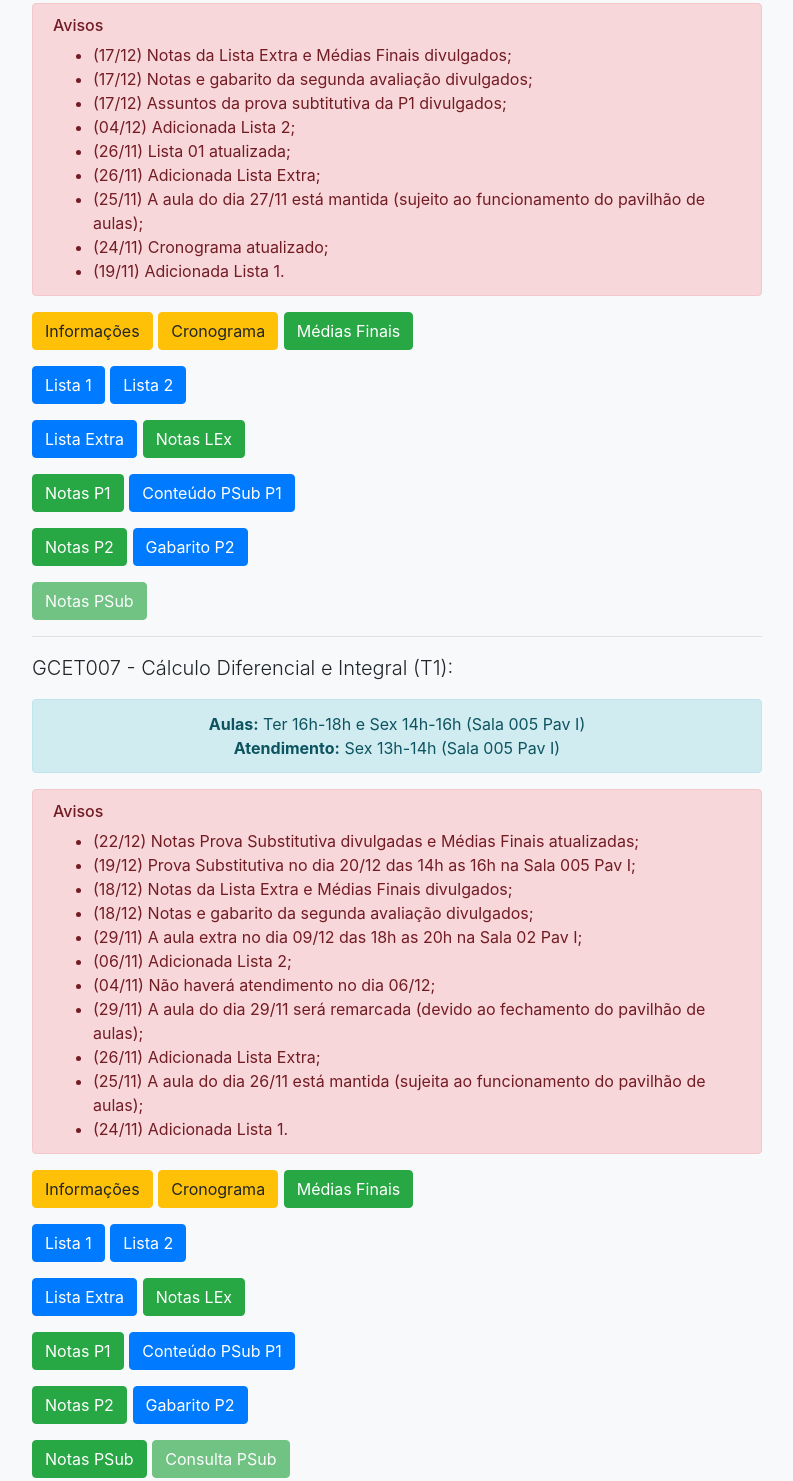
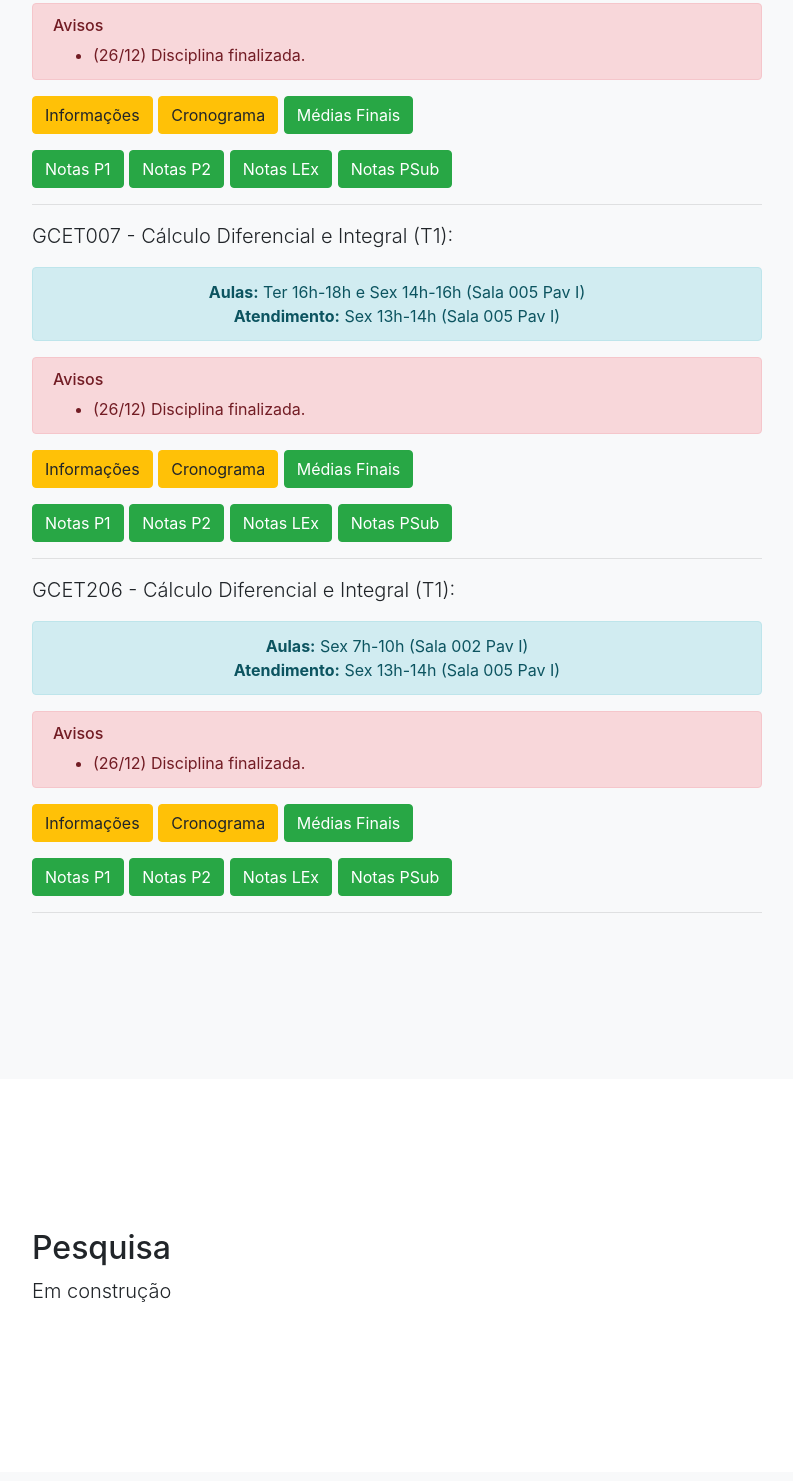
Before and after one commit to jtagomes/jtagomes.github.io, a website with bundled scripts: page index.html in a window 1280 px wide. Shown: the part 1573-3054 px from the top of the page, without its empty margins (243-1036 px from the left). Built offline with nearby package versions, Linux system fonts and the light colour scheme.

Commit message:
Update index.html

```diff
--- a/index.html
+++ b/index.html
@@ -123,15 +123,7 @@ Também possui experiência / interesse em Teoria de Grafos, Teoria do Transport
 <div class="alert alert-danger" role="alert">
 <h6 class="alert-heading">Avisos</h6>
 <ul style="margin:0;">
-<li>(17/12) Notas da Lista Extra e Médias Finais divulgados;</li>
-<li>(17/12) Notas e gabarito da segunda avaliação divulgados;</li>
-<li>(17/12) Assuntos da prova subtitutiva da P1 divulgados;</li>
-<li>(04/12) Adicionada Lista 2;</li>
-<li>(26/11) Lista 01 atualizada;</li>
-<li>(26/11) Adicionada Lista Extra;</li>
-<li>(25/11) A aula do dia 27/11 está mantida (sujeito ao funcionamento do pavilhão de aulas);</li>
-<li>(24/11) Cronograma atualizado;</li>
-<li>(19/11) Adicionada Lista 1.</li>
+<li>(26/12) Disciplina finalizada.</li>
 </ul>
 </div>
 
@@ -141,23 +133,10 @@ Também possui experiência / interesse em Teoria de Grafos, Teoria do Transport
 <a class="btn btn-success" role="button" href="gcet006/Médias Finais.pdf">Médias Finais</a>
 </p>
 <p class="lead">
-<a class="btn btn-primary" role="button" href="gcet006/Lista 01.pdf">Lista 1</a>
-<a class="btn btn-primary" role="button" href="gcet006/Lista 02.pdf">Lista 2</a>
-</p>
-<p class="lead">
-<a class="btn btn-primary" role="button" href="gcet006/Lista Extra.pdf">Lista Extra</a>
+<a class="btn btn-success" role="button" href="gcet006/Notas Prova 01.pdf">Notas P1</a>
+<a class="btn btn-success" role="button" href="gcet006/Notas Prova 02.pdf">Notas P2</a>
 <a class="btn btn-success" role="button" href="gcet006/Notas Lista Extra.pdf">Notas LEx</a>
-</p>
-<p class="lead">
-<a class="btn btn-success" role="button" href="gcet006/Notas Prova 01.pdf">Notas P1</a>
-<a class="btn btn-primary" role="button" href="gcet006/Assuntos PSub.pdf">Conteúdo PSub P1</a>
-</p>
-<p class="lead">
-<a class="btn btn-success" role="button" href="gcet006/Notas Prova 02.pdf">Notas P2</a>
-<a class="btn btn-primary" role="button" href="gcet006/Gabarito Prova 02.pdf">Gabarito P2</a>
-</p>
-<p class="lead">
-<a class="btn btn-success disabled" role="button" href="gcet006/Notas Prova Sub.pdf">Notas PSub</a>
+<a class="btn btn-success" role="button" href="gcet006/Notas Prova Sub.pdf">Notas PSub</a>
 </p>
 
 <hr>
@@ -171,17 +150,7 @@ Também possui experiência / interesse em Teoria de Grafos, Teoria do Transport
 <div class="alert alert-danger" role="alert">
 <h6 class="alert-heading">Avisos</h6>
 <ul style="margin:0;">
-<li>(22/12) Notas Prova Substitutiva divulgadas e Médias Finais atualizadas;</li>
-<li>(19/12) Prova Substitutiva no dia 20/12 das 14h as 16h na Sala 005 Pav I;</li>
-<li>(18/12) Notas da Lista Extra e Médias Finais divulgados;</li>
-<li>(18/12) Notas e gabarito da segunda avaliação divulgados;</li>
-<li>(29/11) A aula extra no dia 09/12 das 18h as 20h na Sala 02 Pav I;</li>
-<li>(06/11) Adicionada Lista 2;</li>
-<li>(04/11) Não haverá atendimento no dia 06/12;</li>
-<li>(29/11) A aula do dia 29/11 será remarcada (devido ao fechamento do pavilhão de aulas);</li>
-<li>(26/11) Adicionada Lista Extra;</li>
-<li>(25/11) A aula do dia 26/11 está mantida (sujeita ao funcionamento do pavilhão de aulas);</li>
-<li>(24/11) Adicionada Lista 1.</li>
+<li>(26/12) Disciplina finalizada.</li>
 </ul>
 </div>
 
@@ -191,24 +160,10 @@ Também possui experiência / interesse em Teoria de Grafos, Teoria do Transport
 <a class="btn btn-success" role="button" href="gcet007/Médias Finais.pdf">Médias Finais</a>
 </p>
 <p class="lead">
-<a class="btn btn-primary" role="button" href="gcet007/Lista 01.pdf">Lista 1</a>
-<a class="btn btn-primary" role="button" href="gcet007/Lista 02.pdf">Lista 2</a>
-</p>
-<p class="lead">
-<a class="btn btn-primary" role="button" href="gcet007/Lista Extra.pdf">Lista Extra</a>
+<a class="btn btn-success" role="button" href="gcet007/Notas Prova 01.pdf">Notas P1</a>
+<a class="btn btn-success" role="button" href="gcet007/Notas Prova 02.pdf">Notas P2</a>
 <a class="btn btn-success" role="button" href="gcet007/Notas Lista Extra.pdf">Notas LEx</a>
-</p>
-<p class="lead">
-<a class="btn btn-success" role="button" href="gcet007/Notas Prova 01.pdf">Notas P1</a>
-<a class="btn btn-primary" role="button" href="gcet007/Assuntos PSub.pdf">Conteúdo PSub P1</a>
-</p>
-<p class="lead">
-<a class="btn btn-success" role="button" href="gcet007/Notas Prova 02.pdf">Notas P2</a>
-<a class="btn btn-primary" role="button" href="gcet007/Gabarito Prova 02.pdf">Gabarito P2</a>
-</p>
-<p class="lead">
-<a class="btn btn-success " role="button" href="gcet007/Notas Prova Sub.pdf">Notas PSub</a>
-<a class="btn btn-success disabled" role="button" href="https://forms.gle/ymb8ftPyofPzxDia7">Consulta PSub</a>
+<a class="btn btn-success" role="button" href="gcet007/Notas Prova Sub.pdf">Notas PSub</a>
 </p>
 
 <hr>
@@ -222,17 +177,7 @@ Também possui experiência / interesse em Teoria de Grafos, Teoria do Transport
 <div class="alert alert-danger" role="alert">
 <h6 class="alert-heading">Avisos</h6>
 <ul style="margin:0;">
-<li>(22/12) Notas Prova Substitutiva divulgadas e Médias Finais atualizadas;</li>
-<li>(20/12) Prova Substitutiva no dia 21/12 das 8h as 11h na Sala 111 Pav II;</li>
-<li>(20/12) Notas da Lista Extra e Médias Finais divulgados;</li>
-<li>(20/12) Notas e gabarito da segunda avaliação divulgados;</li>
-<li>(16/12) A aula extra no dia 19/12 das 8h as 10h no Pav I;</li>
-<li>(10/12) Devido a a falta de disponibilidade de salas nos pavilhoes, não haverá reposição da aula do dia 29/11;</li>
-<li>(04/12) Lista Extra atualizada;</li>
-<li>(04/12) Lista 01 atualizada;</li>
-<li>(04/12) Adicionada Lista Extra;</li>
-<li>(29/11) A aula do dia 29/11 será remarcada (devido ao fechamento do pavilhão de aulas);</li>
-<li>(26/11) Adicionada Lista 01;</li>
+<li>(26/12) Disciplina finalizada.</li>
 </ul>
 </div>
 
@@ -242,23 +187,10 @@ Também possui experiência / interesse em Teoria de Grafos, Teoria do Transport
 <a class="btn btn-success" role="button" href="gcet206/Médias Finais.pdf">Médias Finais</a>
 </p>
 <p class="lead">
-<a class="btn btn-primary" role="button" href="gcet206/Lista 01.pdf">Lista 1</a>
-</p>
-<p class="lead">
-<a class="btn btn-primary" role="button" href="gcet206/Lista Extra.pdf">Lista Extra</a>
+<a class="btn btn-success" role="button" href="gcet206/Notas Prova 01.pdf">Notas P1</a>
+<a class="btn btn-success" role="button" href="gcet206/Notas Prova 02.pdf">Notas P2</a>
 <a class="btn btn-success" role="button" href="gcet206/Notas Lista Extra.pdf">Notas LEx</a>
-</p>
-<p class="lead">
-<a class="btn btn-success" role="button" href="gcet206/Notas Prova 01.pdf">Notas P1</a>
-<a class="btn btn-primary" role="button" href="gcet206/Assuntos PSub.pdf">Conteúdo PSub P1</a>
-</p>
-<p class="lead">
-<a class="btn btn-success" role="button" href="gcet206/Notas Prova 02.pdf">Notas P2</a>
-<a class="btn btn-primary" role="button" href="gcet206/Gabarito Prova 02.pdf">Gabarito P2</a>
-</p>
-<p class="lead">
 <a class="btn btn-success" role="button" href="gcet206/Notas Prova Sub.pdf">Notas PSub</a>
-<a class="btn btn-success disabled" role="button" href="https://forms.gle/8PuQ7i9ZifdwQBYn8">Consulta PSub</a>
 </p>
 
 <hr>
```
